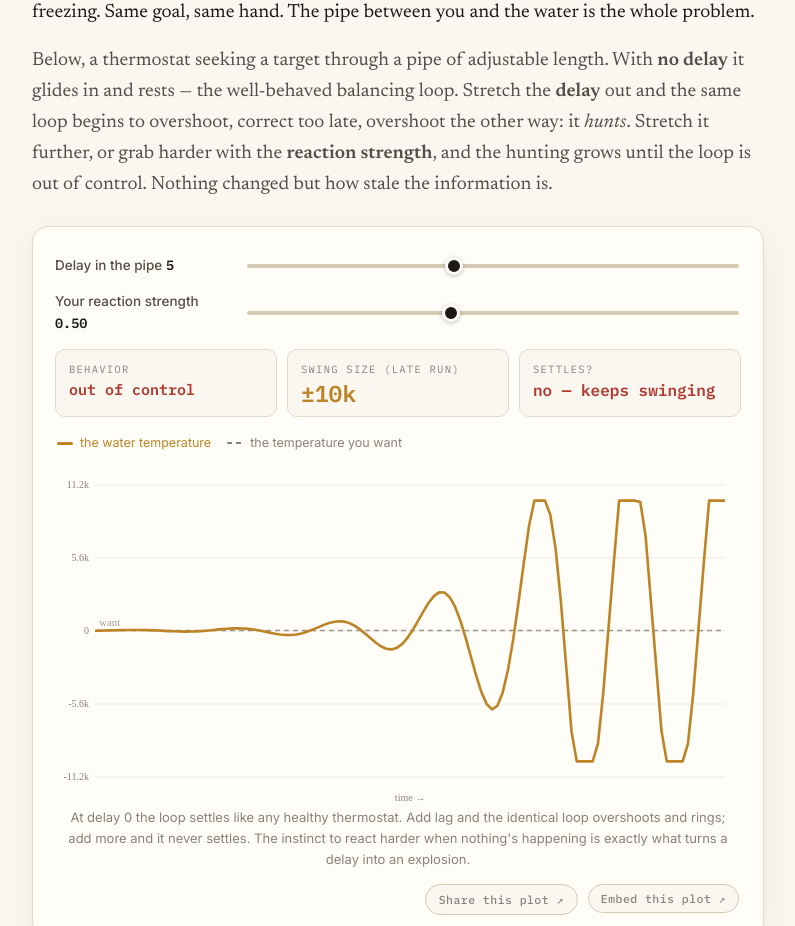
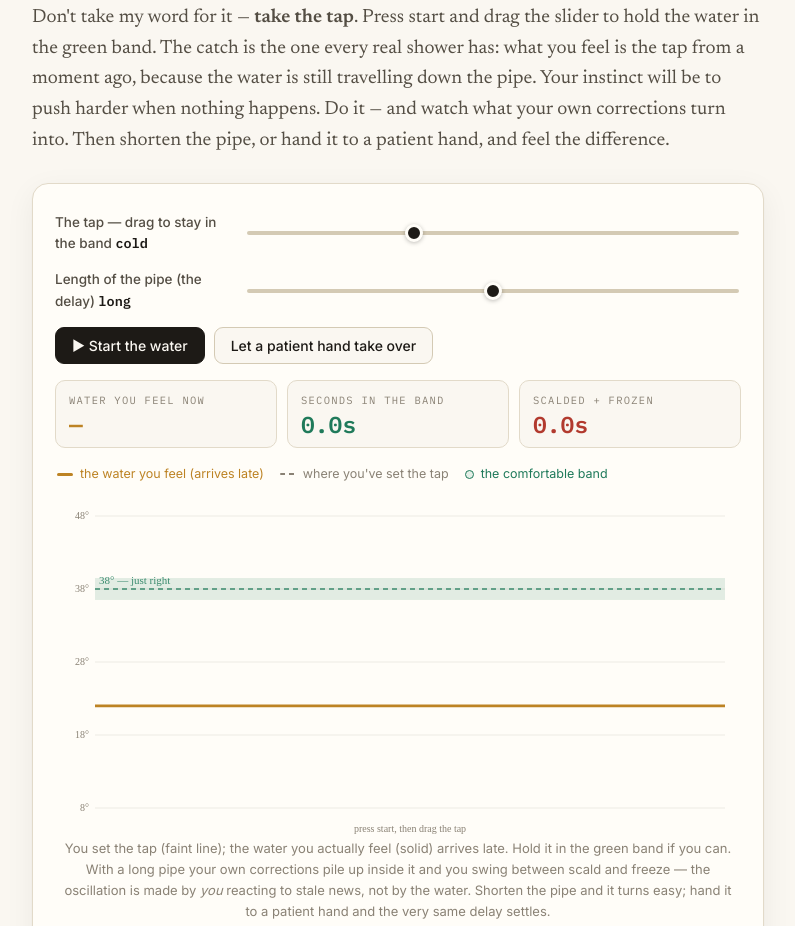
Before and after one commit to jenslaufer/concepts, a plain HTML site: page delay/index.html in a window 1280 px wide. Shown: the part 965-1891 px from the top of the page, without its empty margins (242-1037 px from the left). Drawn offline with Linux system fonts and the light colour scheme.

Commit message:
Deploy from concept-simulator @ 4587d06

```diff
--- a/delay/index.html
+++ b/delay/index.html
@@ -257,34 +257,39 @@
   <!-- ============================ ACT 1 ============================ -->
   <section class="act" id="act1">
     <div class="actnum">Game One <span class="dot">·</span> The shower</div>
-    <h2>A loop that acts on old news learns to oscillate.</h2>
+    <h2>Now <em>you</em> hold the tap.</h2>
 
     <p>Take the calmest loop there is — a balancing loop chasing a goal — and add the one thing the real world never lacks: a <strong>delay</strong>. The loop no longer acts on where the stock <em>is</em>. It acts on where the stock <em>was</em>, a few steps ago, because that is all the information that has arrived. You have met this loop in the shower with slow pipes. You nudge the tap toward warm; nothing happens; you nudge again, harder; still cold, so harder still — and then all of your corrections arrive at once and scald you, so you yank it back, and a few seconds later you are freezing. Same goal, same hand. The pipe between you and the water is the whole problem.</p>
 
-    <p class="sub">Below, a thermostat seeking a target through a pipe of adjustable length. With <strong>no delay</strong> it glides in and rests — the well-behaved balancing loop. Stretch the <strong>delay</strong> out and the same loop begins to overshoot, correct too late, overshoot the other way: it <em>hunts</em>. Stretch it further, or grab harder with the <strong>reaction strength</strong>, and the hunting grows until the loop is out of control. Nothing changed but how stale the information is.</p>
+    <p class="sub">Don't take my word for it — <strong>take the tap</strong>. Press start and drag the slider to hold the water in the green band. The catch is the one every real shower has: what you feel is the tap from a moment ago, because the water is still travelling down the pipe. Your instinct will be to push harder when nothing happens. Do it — and watch what your own corrections turn into. Then shorten the pipe, or hand it to a patient hand, and feel the difference.</p>
 
     <div class="card wide">
       <div class="controls">
         <div class="ctrl">
-          <label>Delay in the pipe <b id="g1-d-lab">5</b></label>
-          <input type="range" id="g1-d" min="0" max="12" value="5" step="1">
+          <label>The tap — drag to stay in the band <b id="g1-tap-lab">cold</b></label>
+          <input type="range" id="g1-tap" min="10" max="46" value="22" step="0.5">
         </div>
         <div class="ctrl">
-          <label>Your reaction strength <b id="g1-k-lab">0.50</b></label>
-          <input type="range" id="g1-k" min="15" max="100" value="50" step="5">
+          <label>Length of the pipe (the delay) <b id="g1-d-lab">long</b></label>
+          <input type="range" id="g1-d" min="0" max="40" value="20" step="1">
         </div>
       </div>
+      <div class="btnrow">
+        <button class="act-btn primary" id="g1-start">▶ Start the water</button>
+        <button class="act-btn" id="g1-auto" aria-pressed="false">Let a patient hand take over</button>
+      </div>
       <div class="readouts">
-        <div class="stat accent"><div class="k">Behavior</div><div class="v" id="g1-regime" style="font-size:15px">—</div></div>
-        <div class="stat amber"><div class="k">Swing size (late run)</div><div class="v" id="g1-amp">—</div></div>
-        <div class="stat"><div class="k">Settles?</div><div class="v" id="g1-settle" style="font-size:16px">—</div></div>
+        <div class="stat accent"><div class="k">Water you feel now</div><div class="v" id="g1-felt">—</div></div>
+        <div class="stat green"><div class="k">Seconds in the band</div><div class="v" id="g1-band">0.0s</div></div>
+        <div class="stat red"><div class="k">Scalded + frozen</div><div class="v" id="g1-bad">0.0s</div></div>
       </div>
       <div class="legend">
-        <span style="color:var(--accent)"><i style="background:var(--accent)"></i> the water temperature</span>
-        <span style="color:var(--ink-faint)"><i class="dash" style="color:var(--ink-faint)"></i> the temperature you want</span>
+        <span style="color:var(--accent)"><i style="background:var(--accent)"></i> the water you feel (arrives late)</span>
+        <span style="color:var(--ink-faint)"><i class="dash" style="color:var(--ink-faint)"></i> where you've set the tap</span>
+        <span style="color:var(--green)"><i class="dot" style="background:var(--green-soft);border:1px solid var(--green)"></i> the comfortable band</span>
       </div>
       <div class="canvas-box"><canvas id="g1" height="340"></canvas></div>
-      <div class="caption">At delay 0 the loop settles like any healthy thermostat. Add lag and the identical loop overshoots and rings; add more and it never settles. The instinct to react harder when nothing's happening is exactly what turns a delay into an explosion.</div>
+      <div class="caption">You set the tap (faint line); the water you actually feel (solid) arrives late. Hold it in the green band if you can. With a long pipe your own corrections pile up inside it and you swing between scald and freeze — the oscillation is made by <em>you</em> reacting to stale news, not by the water. Shorten the pipe and it turns easy; hand it to a patient hand and the very same delay settles.</div>
     </div>
 
     <p>This is the single most common reason competent people lose control of good systems: they react to the gap they can see, not knowing it closed a while ago. Central banks raising rates into a slowdown that already ended. A manager hiring hard for a demand spike that has passed. The fix is rarely a stronger hand — that makes it worse. The fix is to react <em>gently enough to match the lag</em>, and to stop treating a delayed signal as if it were live.</p>
@@ -391,7 +396,7 @@
       <cite><b>Donella Meadows</b> · Thinking in Systems</cite>
     </blockquote>
     <p class="credits">
-      <strong>Donella H. Meadows</strong> (1941–2001) was an environmental scientist and lead author of <em>The Limits to Growth</em> (1972); her primer <em>Thinking in Systems</em> (2008, ed. Diana Wright) is the source of every quotation here. The delayed-oscillation insight, the bullwhip, and the warning about acting too late are hers. The three games are deliberately simple toy models — a balancing loop acting on a pure-delayed perception of its stock, a four-stage order-up-to supply chain with a per-link lead time, and a stock with momentum braking toward a ceiling under reactive versus delay-projecting control. They are directionally honest illustrations of the archetype, not a forecast of any particular shower, supply chain, or reservoir. The staging, the prose, and the thread are my own. This is the delay chapter of a systems-thinking thread that begins with <a href="/systems/" rel="noopener">It's Just a Loop</a>, alongside <a href="/reinforcing/" rel="noopener">It's Just More</a> (reinforcing loops), <a href="/balancing/" rel="noopener">It's Just a Thermostat</a> (balancing loops), and <a href="/loop-noise/" rel="noopener">It's Just Noise</a> (randomness in loops). <a href="/" rel="noopener">See all concepts →</a>
+      <strong>Donella H. Meadows</strong> (1941–2001) was an environmental scientist and lead author of <em>The Limits to Growth</em> (1972); her primer <em>Thinking in Systems</em> (2008, ed. Diana Wright) is the source of every quotation here. The delayed-oscillation insight, the bullwhip, and the warning about acting too late are hers. The three games are deliberately simple toy models — a shower you drive yourself in real time, where the temperature you feel is the tap setting delayed by a pipe of adjustable length, a four-stage order-up-to supply chain with a per-link lead time, and a stock with momentum braking toward a ceiling under reactive versus delay-projecting control. They are directionally honest illustrations of the archetype, not a forecast of any particular shower, supply chain, or reservoir. The staging, the prose, and the thread are my own. This is the delay chapter of a systems-thinking thread that begins with <a href="/systems/" rel="noopener">It's Just a Loop</a>, alongside <a href="/reinforcing/" rel="noopener">It's Just More</a> (reinforcing loops), <a href="/balancing/" rel="noopener">It's Just a Thermostat</a> (balancing loops), and <a href="/loop-noise/" rel="noopener">It's Just Noise</a> (randomness in loops). <a href="/" rel="noopener">See all concepts →</a>
     </p>
   </section>
 </main>
@@ -462,42 +467,73 @@
   }
 
   /* =====================================================================
-     GAME ONE — the shower: balancing loop on a PURE-delayed perception.
-     s[i] = s[i-1] + k*(goal - s[i-1-D]).  D=0 settles; larger D / k -> hunt.
+     GAME ONE — the shower, played by YOU. Real time, 50 ms/tick. You drag
+     the tap; the water you FEEL is the tap from D ticks ago (the pipe),
+     lightly mixed. Reacting hard to stale news makes you oscillate. The
+     "patient hand" uses a low gain matched to the lag and settles the
+     identical delay — the lesson, felt instead of read.
      ===================================================================== */
   (function(){
     const cv=document.getElementById('g1'); if(!cv) return;
-    const T=120, START=20, G=38;
-    let D=5, k=0.50;
-    const elD=document.getElementById('g1-d-lab'), elK=document.getElementById('g1-k-lab'),
-          elReg=document.getElementById('g1-regime'), elAmp=document.getElementById('g1-amp'),
-          elSet=document.getElementById('g1-settle');
-    function sim(){ const s=new Array(T).fill(START);
-      for(let i=1;i<T;i++){ const perc=s[Math.max(0,i-1-D)]; s[i]=s[i-1]+k*(G-perc);
-        if(!isFinite(s[i])) s[i]=s[i-1]; s[i]=clamp(s[i],-1e4,1e4); } return s; }
+    const elTap=document.getElementById('g1-tap'), elD=document.getElementById('g1-d'),
+          elTapLab=document.getElementById('g1-tap-lab'), elDLab=document.getElementById('g1-d-lab'),
+          elFelt=document.getElementById('g1-felt'), elBand=document.getElementById('g1-band'),
+          elBad=document.getElementById('g1-bad'),
+          btnStart=document.getElementById('g1-start'), btnAuto=document.getElementById('g1-auto');
+    const GOAL=38, HALF=1.5, FAR=5, WIN=260, DT=0.05;
+    let D=20, felt=22, cmd=22, auto=false, running=false, timer=null;
+    let feltHist=[], tapHist=[], cmdBuf=[], bandT=0, badT=0;
+
+    const tapWord=v=>v<24?'cold':v<33?'cool':v<41?'warm':'scalding';
+    const setDLab=()=>{ elDLab.textContent = D===0?'none':D<10?'short':D<24?'long':'very long'; };
+    function reset(){
+      cmd=+elTap.value; felt=Math.min(22,cmd); auto=false;
+      btnAuto.setAttribute('aria-pressed','false'); btnAuto.classList.remove('primary');
+      btnAuto.textContent='Let a patient hand take over';
+      feltHist=new Array(WIN).fill(felt); tapHist=new Array(WIN).fill(cmd);
+      cmdBuf=new Array(90).fill(felt); bandT=0; badT=0;
+      elBand.textContent='0.0s'; elBad.textContent='0.0s'; draw();
+    }
+    function step(){
+      if(auto){ const g=0.5/(D+6); cmd=clamp(cmd+g*(GOAL-felt),10,46); elTap.value=cmd.toFixed(1); elTapLab.textContent=tapWord(cmd); }
+      else cmd=+elTap.value;
+      cmdBuf.push(cmd); if(cmdBuf.length>90) cmdBuf.shift();
+      const idx=cmdBuf.length-1-D, delivered=idx>=0?cmdBuf[idx]:cmdBuf[0];
+      felt += 0.45*(delivered-felt);
+      feltHist.push(felt); if(feltHist.length>WIN) feltHist.shift();
+      tapHist.push(cmd);   if(tapHist.length>WIN)  tapHist.shift();
+      const off=Math.abs(felt-GOAL);
+      if(off<=HALF) bandT+=DT; else if(off>=FAR) badT+=DT;
+      elFelt.textContent=felt.toFixed(1)+'°';
+      elFelt.parentElement.className='stat '+(off<=HALF?'green':off>=FAR?'red':'amber');
+      elBand.textContent=bandT.toFixed(1)+'s'; elBad.textContent=badT.toFixed(1)+'s';
+      draw();
+    }
     function draw(){
       const {ctx,w,h}=setup(cv);
       const f=frame(w,h,{l:40,r:16,t:18,b:30});
-      const s=sim();
-      const lo=Math.min(START,...s), hi=Math.max(G*1.3,...s);
-      const ymax=hi+(hi-lo)*0.06, ymin=lo-(hi-lo)*0.06;
-      yGrid(ctx,f,ymin,ymax,'');
-      goalLine(ctx,f,G,ymin,ymax,'rgba(138,130,117,.8)','want');
-      plotSeries(ctx,f,s,ymin,ymax,C.accent,2.6);
+      const ymin=8, ymax=48;
+      const yb1=f.b-f.H*clamp((GOAL+HALF-ymin)/(ymax-ymin),0,1);
+      const yb2=f.b-f.H*clamp((GOAL-HALF-ymin)/(ymax-ymin),0,1);
+      ctx.fillStyle='rgba(31,122,90,.13)'; ctx.fillRect(f.l,yb1,f.W,yb2-yb1);
+      yGrid(ctx,f,ymin,ymax,'°');
+      goalLine(ctx,f,GOAL,ymin,ymax,'rgba(31,122,90,.85)','38° — just right');
+      plotSeries(ctx,f,tapHist,ymin,ymax,'rgba(138,130,117,.7)',1.4);
+      plotSeries(ctx,f,feltHist,ymin,ymax,C.accent,2.8);
       ctx.textAlign='center'; ctx.fillStyle=C.faint; ctx.font='10px IBM Plex Mono';
-      ctx.fillText('time →', (f.l+f.r)/2, f.b+24);
-      const tail=s.slice(70); const amp=Math.max(...tail)-Math.min(...tail);
-      const diverge=Math.abs(s[T-1]-G)>3*Math.abs(START-G);
-      let reg = amp<0.5 ? 'settles — calm' : diverge||amp>50 ? 'out of control' : 'hunts — oscillates';
-      elReg.textContent=reg;
-      elReg.parentElement.className='stat '+(reg==='settles — calm'?'green':reg==='hunts — oscillates'?'amber':'red');
-      elAmp.textContent=amp<0.5?'—':'±'+fmt(amp/2);
-      elSet.textContent= amp<0.5 ? 'yes' : 'no — keeps swinging';
-      elSet.parentElement.className='stat '+(amp<0.5?'green':'red');
+      ctx.fillText(running?'now →':'press start, then drag the tap', (f.l+f.r)/2, f.b+24);
     }
-    document.getElementById('g1-d').oninput=e=>{ D=+e.target.value; elD.textContent=D; draw(); };
-    document.getElementById('g1-k').oninput=e=>{ k=(+e.target.value)/100; elK.textContent=k.toFixed(2); draw(); };
-    draw();
+    function go(){ if(timer) clearInterval(timer); reset(); running=true; btnStart.textContent='⟲ Restart'; timer=setInterval(step,50); }
+    elTap.oninput=e=>{ if(!auto) elTapLab.textContent=tapWord(+e.target.value); if(!running) draw(); };
+    elD.oninput=e=>{ D=+e.target.value; setDLab(); if(!running) draw(); };
+    btnStart.onclick=go;
+    btnAuto.onclick=()=>{
+      if(!running){ go(); }
+      auto=!auto; btnAuto.setAttribute('aria-pressed',auto?'true':'false');
+      btnAuto.classList.toggle('primary',auto);
+      btnAuto.textContent=auto?'Take the tap back':'Let a patient hand take over';
+    };
+    setDLab(); elTapLab.textContent=tapWord(+elTap.value); reset();
     window.addEventListener('resize',draw);
   })();
 
```
